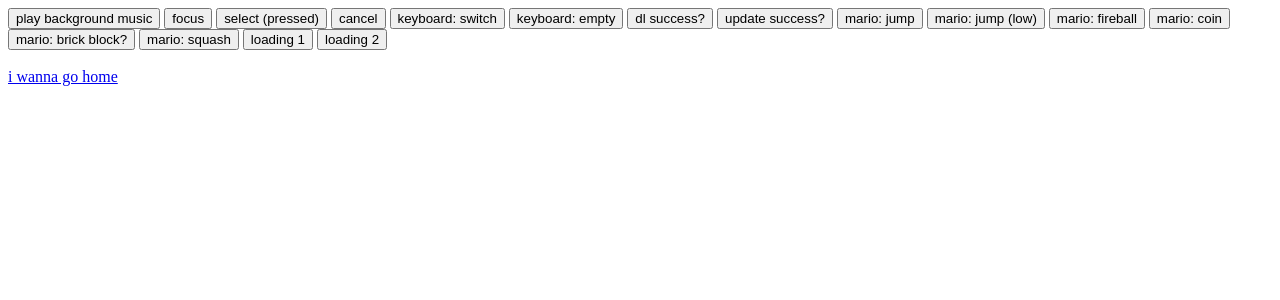
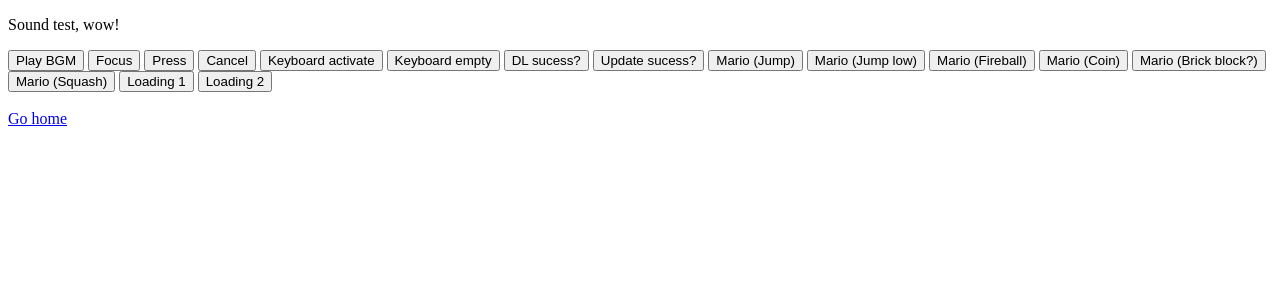
Before and after one commit to TheTechRobo/ShopChannel, a PHP site: page /soundtest.php in a window 1280 px wide. Shown: the top 300 px of the page. Run offline with PHP 8.4, Linux system fonts and the light colour scheme.

Commit message:
Cleaned even more

```diff
--- a/public_html/soundtest.php
+++ b/public_html/soundtest.php
@@ -5,26 +5,27 @@
 	<script src="js/wiicore.js"></script>
 </head>
 <body>
-<button onmousedown="sound.playBGM()">play background music</button>
+<p>Sound test, wow!</p>
+<button onmousedown="sound.playBGM()">Play BGM</button>
 <!-- sound 1 for me seems to be nothing, according to the orignal code, sound 1 is "slide" -->
-<button onmousedown="sound.playSE(2)">focus</button>
-<button onmousedown="sound.playSE(3)">select (pressed)</button>
-<button onmousedown="sound.playSE(4)">cancel</button>
-<button onmousedown="sound.playSE(5)">keyboard: switch</button>
-<button onmousedown="sound.playSE(6)">keyboard: empty</button>
-<button onmousedown="sound.playSE(7)">dl success?</button>
-<button onmousedown="sound.playSE(8)">update success?</button>
-<button onmousedown="sound.playSE(9)">mario: jump</button>
-<button onmousedown="sound.playSE(10)">mario: jump (low)</button>
-<button onmousedown="sound.playSE(11)">mario: fireball</button>
-<button onmousedown="sound.playSE(12)">mario: coin</button>
-<button onmousedown="sound.playSE(13)">mario: brick block?</button>
-<button onmousedown="sound.playSE(14)">mario: squash</button>
-<button onmousedown="sound.playSE(15)">loading 1</button>
-<button onmousedown="sound.playSE(16)">loading 2</button>
+<button onmousedown="sound.playSE(2)">Focus</button>
+<button onmousedown="sound.playSE(3)">Press</button>
+<button onmousedown="sound.playSE(4)">Cancel</button>
+<button onmousedown="sound.playSE(5)">Keyboard activate</button>
+<button onmousedown="sound.playSE(6)">Keyboard empty</button>
+<button onmousedown="sound.playSE(7)">DL sucess?</button>
+<button onmousedown="sound.playSE(8)">Update sucess?</button>
+<button onmousedown="sound.playSE(9)">Mario (Jump)</button>
+<button onmousedown="sound.playSE(10)">Mario (Jump low)</button>
+<button onmousedown="sound.playSE(11)">Mario (Fireball)</button>
+<button onmousedown="sound.playSE(12)">Mario (Coin)</button>
+<button onmousedown="sound.playSE(13)">Mario (Brick block?)</button>
+<button onmousedown="sound.playSE(14)">Mario (Squash)</button>
+<button onmousedown="sound.playSE(15)">Loading 1</button>
+<button onmousedown="sound.playSE(16)">Loading 2</button>
 <br>
 <br>
-<a href="toolbox.php">i wanna go home</a>
+<a href="toolbox.php">Go home</a>
 <!-- <br><br><br><br><br><br><br><br><br><br><br><br><br><br> aaaAAAaaa-->
 </body>
 </html>
```
